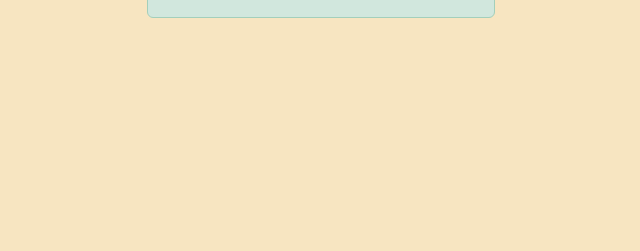
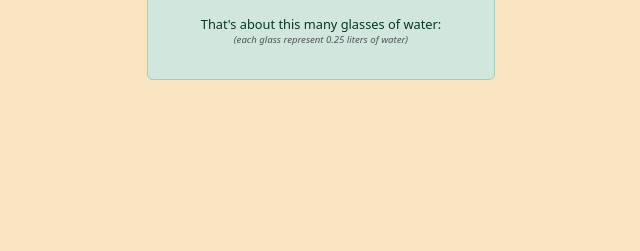
Before and after one commit to elsabnilsson/DAT257, a Flask app: template templates/index.html in a window 1280 px wide. Shown: the part 1053-1304 px from the top of the page, without its empty margins (319-959 px from the left). Before the commit the page ends 1071 px from the top, so only its background shows below. Run offline with Flask 3, Linux system fonts and the light colour scheme; the template is opened without the code that fills it, so the values that code supplies are empty.

Commit message:
water visualisation

```diff
--- a/templates/index.html
+++ b/templates/index.html
@@ -279,6 +279,21 @@
                   <strong>Water: </strong> {{ water_intake }} liter/day
                 </div>
               {% endif %}
+
+              <div class="mt-3">
+                <h6 style="font-size: 0.8em;">That's about this many glasses of water:</h6>
+                <div style="display: flex; flex-wrap: wrap; justify-content: left; width: 100%; margin-top: -3px; margin-bottom: -5px;">
+                  {% set glasses_count = (water_intake / 0.25) | round(0, 'ceil') | int %}
+                  {% for i in range(glasses_count) %}
+                    <div style="width: 12.5%; display: flex; justify-content: center; margin-top: -12px;">
+                      <img src="{{ url_for('static', filename='glassofwater_color.png') }}" alt="Glass" style="width: 60px; height: 55px;">
+                    </div>
+                  {% endfor %}
+                </div>
+                <p class="text-muted" style="font-size: 0.6em; font-style: italic;">
+                  (each glass represent 0.25 liters of water)
+                </p>
+              </div>
             </div>
 
             {% if protein and fat and carbs %}
```
Also changed, not shown: static/glassofwater_blackandwhite.png (added), static/glassofwater_color.png (added).
